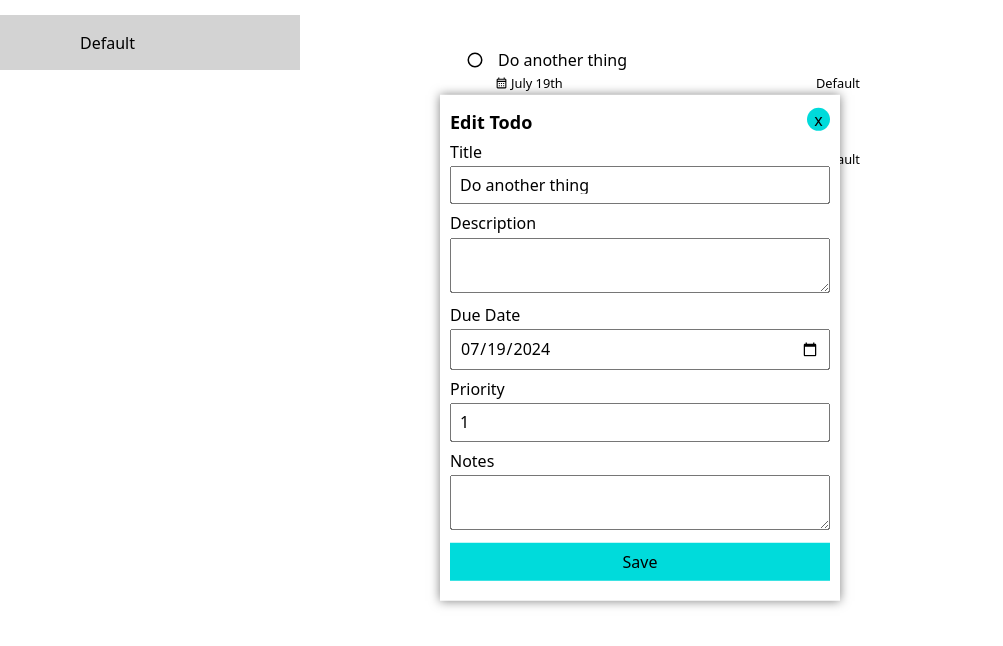
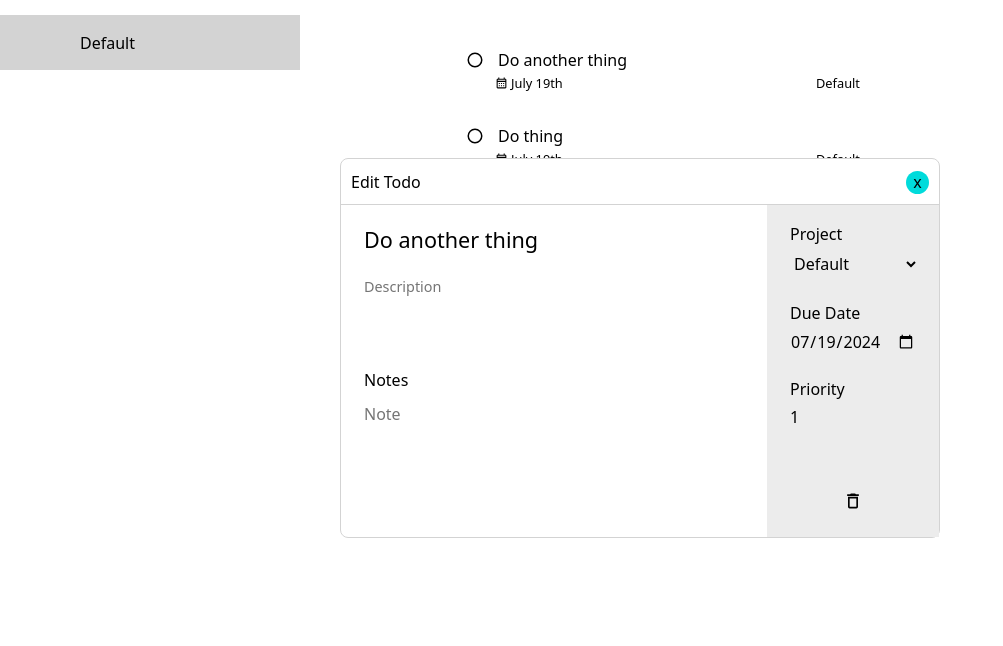
Before and after one commit to jake158/js-todo, a website built with webpack: page src/index.html in a window 1280 px wide. Both pictures are taken after a click on the button "Do another thing". Shown: the part 52-698 px from the top of the page, without its empty margins (0-1003 px from the left). Built offline with nearby package versions, Linux system fonts and the light colour scheme.

Commit message:
Redesign todo popups

```diff
--- a/src/index.js
+++ b/src/index.js
@@ -27,7 +27,7 @@
         this.todoOl = todoOl;
         this.todo = new TodoManager();
         // Debug
-        this.todo.addTodo(new Todo('Do thing', '', new Date(Date.now())), 'Default');
+        this.todo.addTodo(new Todo('Do thing', 'Description 21931823813', new Date(Date.now())), 'Default');
         this.todo.addTodo(new Todo('Do another thing', '', new Date(Date.now())), 'Default');
         //
 
@@ -42,7 +42,7 @@
         newProjectBtn.addEventListener('click', () => this.newProjectPopup.show((title) => this.#createNewProject(title)));
 
         this.newTodoPopup = new newTodoPopup(popUpDiv);
-        newTodoBtn.addEventListener('click', () => this.newTodoPopup.show((data) => this.#createNewTodo(data)));
+        newTodoBtn.addEventListener('click', () => this.newTodoPopup.show(this.todo.listProjects(), this.selectedProject, (data) => this.#createTodo(data)));
     }
 
     populateProjects() {
@@ -149,11 +149,12 @@
 
     #openTodoDetails(id, project) {
         const todo = this.todo.getTodo(id, project);
-        this.editTodoPopup.show(todo, (data) => this.#todoDataUpdated(data));
+        this.editTodoPopup.show(todo, this.todo.listProjects(), (data) => this.#todoDataUpdated(data), () => this.#deleteTodo(id, project));
     }
 
     #todoDataUpdated(data) {
         if (!this.#validateTodoData(data)) return;
+        // Todo: Add changing project of todo
         const todo = data.todo;
         delete data.todo;
         for (const key of Object.keys(data)) {
@@ -176,10 +177,15 @@
         }
     }
 
-    #createNewTodo(data) {
+    #createTodo(data) {
         if (!this.#validateTodoData(data)) return;
         const todo = new Todo(data.title, data.description, data.dueDate, data.priority, data.notes);
         this.todo.addTodo(todo, this.selectedProject);
+        this.#populateProjectTodos(this.selectedProject);
+    }
+
+    #deleteTodo(id, project) {
+        this.todo.removeTodo(id, project);
         this.#populateProjectTodos(this.selectedProject);
     }
 
--- a/src/popUpsTodo.js
+++ b/src/popUpsTodo.js
@@ -1,4 +1,5 @@
-import { format, parse } from "date-fns";
+import { format, parse } from 'date-fns';
+import deleteIcon from './img/delete.svg';
 
 
 export class editTodoPopup {
@@ -6,52 +7,62 @@
         this.p = parent;
     }
 
-    initializePopup(title, callback) {
-        this.callback = callback;
+    initializePopup(title, projects, selectedProject, updateCallback, deleteCallback) {
+        const projectOptions = projects.map(project =>
+            `<option value="${project}" ${project === selectedProject ? 'selected' : ''}>${project}</option>`
+        ).join('');
+
         this.p.innerHTML = `
         <div class="subheader">
             <h2>${title}</h2>
             <button class="x-btn" id="close-button">x</button>
         </div>
+        <div class="form-group horizontal">
+            <div class="form-group edit-todo-main">
                 <div class="form-group">
-            <label for="title">Title</label>
-            <input type="text" id="title" name="title">
-        </div>
-        <div class="form-group">
-            <label for="description">Description</label>
-            <textarea id="description" name="description"></textarea>
-        </div>
-        <div class="form-group">
-            <label for="due-date">Due Date</label>
-            <input type="date" id="due-date" name="dueDate">
-        </div>
-        <div class="form-group">
-            <label for="priority">Priority</label>
-            <input type="number" id="priority" name="priority" min="1" required>
+                    <input type="text" id="title" name="title" placeholder="Title" autocomplete="off" required>
+                    <textarea id="description" name="description" placeholder="Description" autocomplete="off"></textarea>
                 </div>
                 <div class="form-group">
                     <label for="notes">Notes</label>
-            <textarea id="notes" name="notes"></textarea>
+                    <textarea id="notes" name="notes" placeholder="Note" autocomplete="off"></textarea>
                 </div>
+            </div>
+            <div class="form-group edit-todo-sidebar">
                 <div class="form-group">
-            <button id="save-button">Save</button>
+                    <label for="project">Project</label>
+                    <select name="project" id="project">
+                        ${projectOptions}
+                    </select>
+                    <label for="due-date">Due Date</label>
+                    <input type="date" id="due-date" name="dueDate">
+                    <label for="priority">Priority</label>
+                    <input type="number" id="priority" name="priority" value="1">
+                </div>
+                <div class="form-group todo-button-area">
+                    <button id="delete-button"><img src=${deleteIcon}></button>
+                </div>
+            </div>
         </div>
         `
+        this.p.className = 'edit-todo';
+
         this.title = this.p.querySelector('#title');
         this.description = this.p.querySelector('#description');
         this.dueDate = this.p.querySelector('#due-date');
         this.priority = this.p.querySelector('#priority');
         this.notes = this.p.querySelector('#notes');
-
-        this.saveButton = this.p.querySelector('#save-button');
-        this.saveButton.addEventListener('click', () => this.popupClosed());
+        this.project = this.p.querySelector('#project');
 
         this.closeButton = this.p.querySelector('#close-button');
-        this.closeButton.addEventListener('click', () => this.hide());
+        this.closeButton.addEventListener('click', () => this.popupClosed(updateCallback));
+
+        this.closeButton = this.p.querySelector('#delete-button');
+        this.closeButton.addEventListener('click', () => this.popupClosed(deleteCallback));
     }
 
-    show(todo, callback) {
-        this.initializePopup("Edit Todo", callback);
+    show(todo, projects, updateCallback, deleteCallback) {
+        this.initializePopup('Edit Todo', projects, todo.project, updateCallback, deleteCallback);
         const info = {
             title: todo.title,
             description: todo.description,
@@ -71,14 +82,15 @@
         this.p.classList.remove('show');
     }
 
-    popupClosed() {
+    popupClosed(callback) {
         this.hide();
-        this.callback({
+        callback({
             title: this.title.value,
             description: this.description.value,
             dueDate: parse(this.dueDate.value, 'yyyy-MM-dd', new Date()),
             priority: this.priority.value,
             notes: this.notes.value,
+            project: this.project.value,
             todo: this.todo,
         });
     }
@@ -90,9 +102,20 @@
         super(parent);
     }
 
-    show(callback) {
-        this.initializePopup("Add Todo", callback);
+    show(projects, currentProject, callback) {
+        this.initializePopup("Add Todo", projects, currentProject, callback);
         this.dueDate.value = format(new Date(Date.now()), 'yyyy-MM-dd');
+
+        const buttonArea = this.p.querySelector('.todo-button-area');
+        buttonArea.innerHTML = `
+        <button id="add-button">Add</button>
+        `
+        this.addButton = buttonArea.querySelector('button');
+        this.addButton.addEventListener('click', () => this.popupClosed(callback));
+
+        this.closeButton = this.p.querySelector('#close-button');
+        this.closeButton.addEventListener('click', () => this.hide());
+
         this.p.classList.add('show');
     }
 }
--- a/src/style.css
+++ b/src/style.css
@@ -194,29 +194,6 @@
 }
 
 
-#popup {
-    display: none;
-    position: fixed;
-    top: 50%;
-    left: 50%;
-    transform: translate(-50%, -50%);
-    width: 400px;
-    padding: 10px;
-    padding-top: 2px;
-    background-color: white;
-    box-shadow: 0px 0px 10px rgba(0, 0, 0, 0.5);
-    z-index: 1000;
-}
-
-#popup.show {
-    display: block;
-}
-
-#popup h2 {
-    font-size: 18px;
-    margin-bottom: 10px;
-}
-
 .x-btn {
     cursor: pointer;
     padding: 0;
@@ -233,27 +210,153 @@
     background-color: var(--accent-hover);
 }
 
-.form-group {
-    margin-bottom: 10px;
+#popup {
+    display: none;
+    position: fixed;
+    top: 50%;
+    left: 50%;
+    transform: translate(-50%, -50%);
+    width: 400px;
+    padding-top: 2px;
+    background-color: white;
+    border: 1px solid lightgray;
+    border-radius: 8px;
+    z-index: 1000;
 }
 
-.form-group label {
-    display: block;
-    margin-bottom: 5px;
+#popup.show {
+    display: flex;
+    flex-direction: column;
 }
 
-.form-group input,
-.form-group textarea {
-    width: 100%;
-    padding: 8px;
-    box-sizing: border-box;
+#popup .subheader h2 {
+    margin: 0;
+    font-size: 1rem;
+    font-weight: normal;
 }
 
-.form-group button {
-    width: 100%;
+#popup .subheader {
     padding: 10px;
+    border-bottom: 1px solid lightgray;
+}
+
+.form-group {
+    display: flex;
+    flex-direction: column;
+    flex: 1;
+}
+
+.form-group.horizontal {
+    flex-direction: row;
+}
+
+.form-group input {
+    border: 0;
+    padding: 3px;
+}
+
+.form-group input:focus-visible,
+.form-group input:focus,
+.form-group textarea:focus-visible,
+.form-group textarea:focus {
+    border: 0;
+    outline: none;
+}
+
+.form-group textarea {
+    border: 1px solid lightgray;
+    border-radius: 8px;
+    resize: none;
+    padding: 3px;
+}
+
+.form-group select {
+    padding: 3px;
+}
+
+#popup.edit-todo {
+    width: 600px;
+    height: 380px;
+}
+
+.edit-todo-main {
+    padding: 20px;
+
+    flex: 4;
+    justify-content: space-between;
+}
+
+.edit-todo-sidebar {
+    --sidebar-color: rgb(236, 236, 236);
+    padding: 20px;
+    background-color: var(--sidebar-color);
+
+    flex: 1;
+}
+
+#title {
+    font-size: 1.35rem;
+    margin-bottom: 20px;
+}
+
+#description {
+    font-size: 0.9rem;
+    border: 0;
+    flex: 1;
+    margin-bottom: 20px;
+}
+
+#notes {
+    font-size: 1rem;
+    padding-top: 10px;
+    flex: 1;
+    border: 0;
+}
+
+#due-date,
+#priority,
+#project {
+    background-color: var(--sidebar-color);
+    color: black;
+    margin-bottom: 25px;
+    width: 132px;
+    text-align: left;
+}
+
+#project {
+    outline: none;
+    border: none;
+}
+
+label {
+    margin-bottom: 6px;
+    padding-left: 3px;
+}
+
+.todo-button-area {
+    justify-content: end;
+    align-items: center;
+}
+
+#delete-button {
+    width: 32px;
+    height: 32px;
+    display: flex;
+    justify-content: center;
+    align-items: center;
+}
+
+#add-button {
+    width: 80px;
+    height: 30px;
     background-color: var(--accent);
+    border-radius: 8px;
 }
+
+#add-button:hover {
+    background-color: var(--accent-hover);
+}
+
 
 .confirm-reject {
     display: flex;
```
Lines whose indentation alone changed are shown as unchanged.
